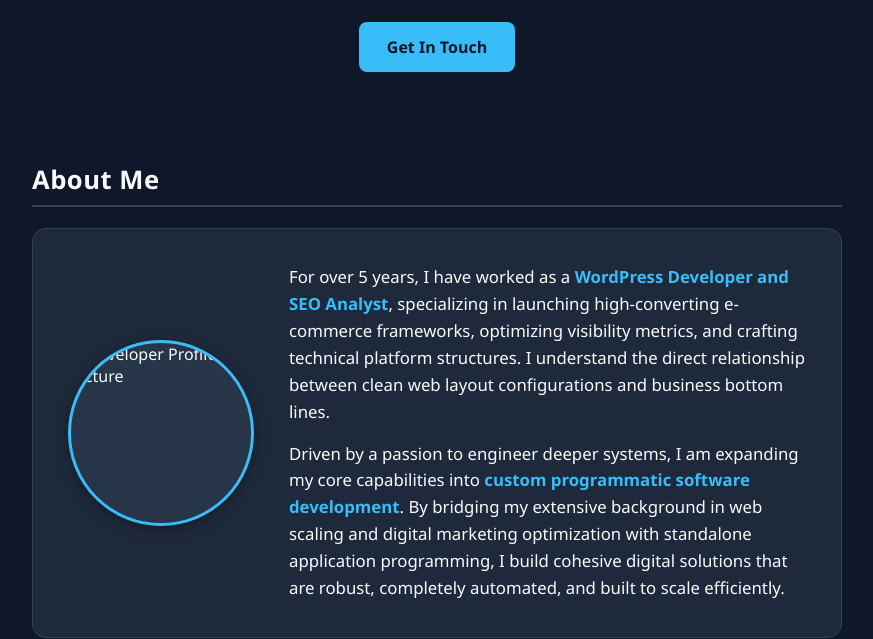
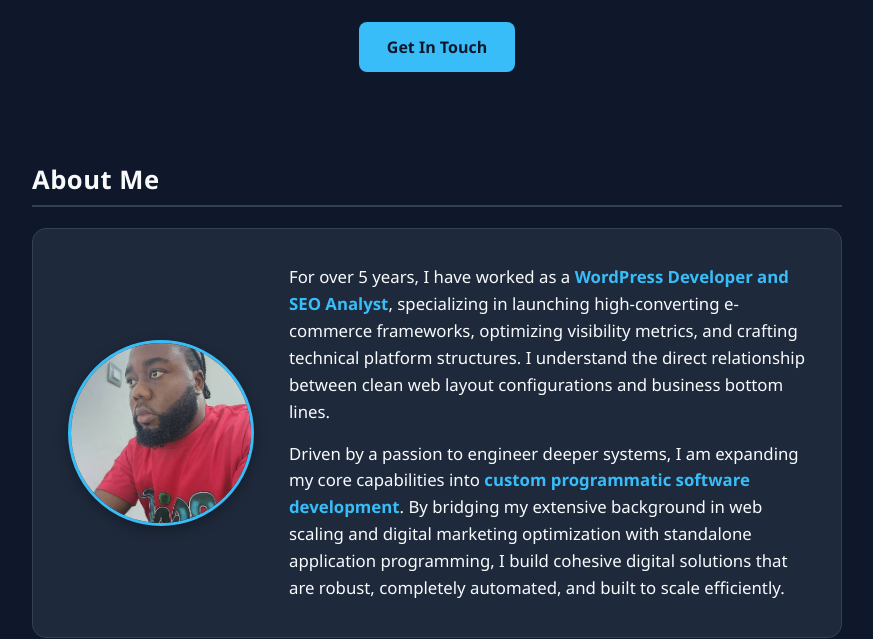
Before and after one commit to castronham/foundations-week1, a plain HTML site: page index.html in a window 1280 px wide. Shown: the part 165-804 px from the top of the page, without its empty margins (203-1076 px from the left). Drawn offline with Linux system fonts and the light colour scheme.

Commit message:
Fix: Route true image double extension to markup element

```diff
--- a/index.html
+++ b/index.html
@@ -221,7 +221,7 @@
         <h2 class="section-title">About Me</h2>
         <div class="about-container">
             <div class="about-image-wrapper">
-                <img src="images/profile.jpg" alt="Developer Profile Picture">
+               <img src="images/profile.jpg.jpeg" alt="Developer Profile Picture">
             </div>
             <div class="about-text">
                 <p>
```
